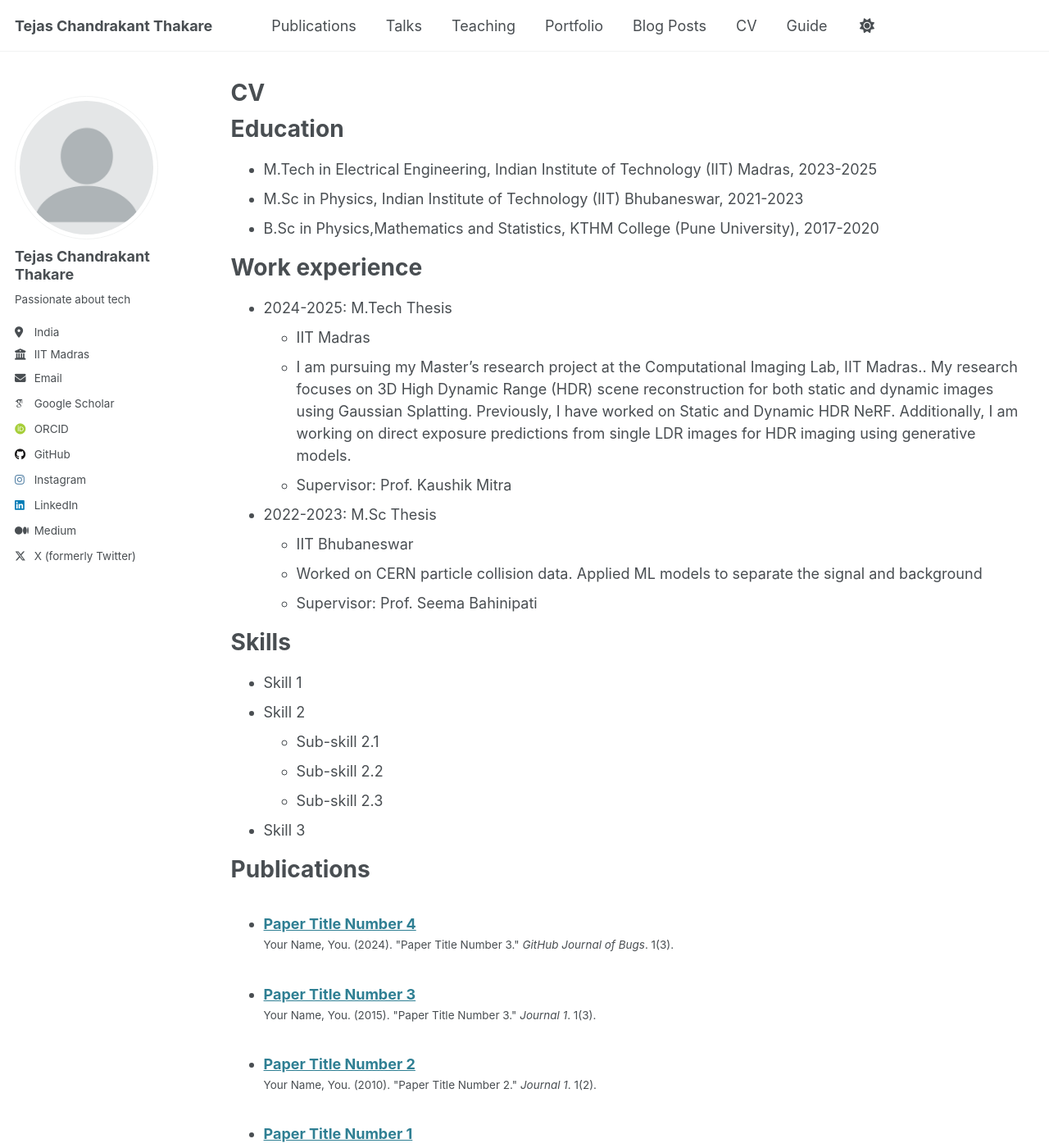
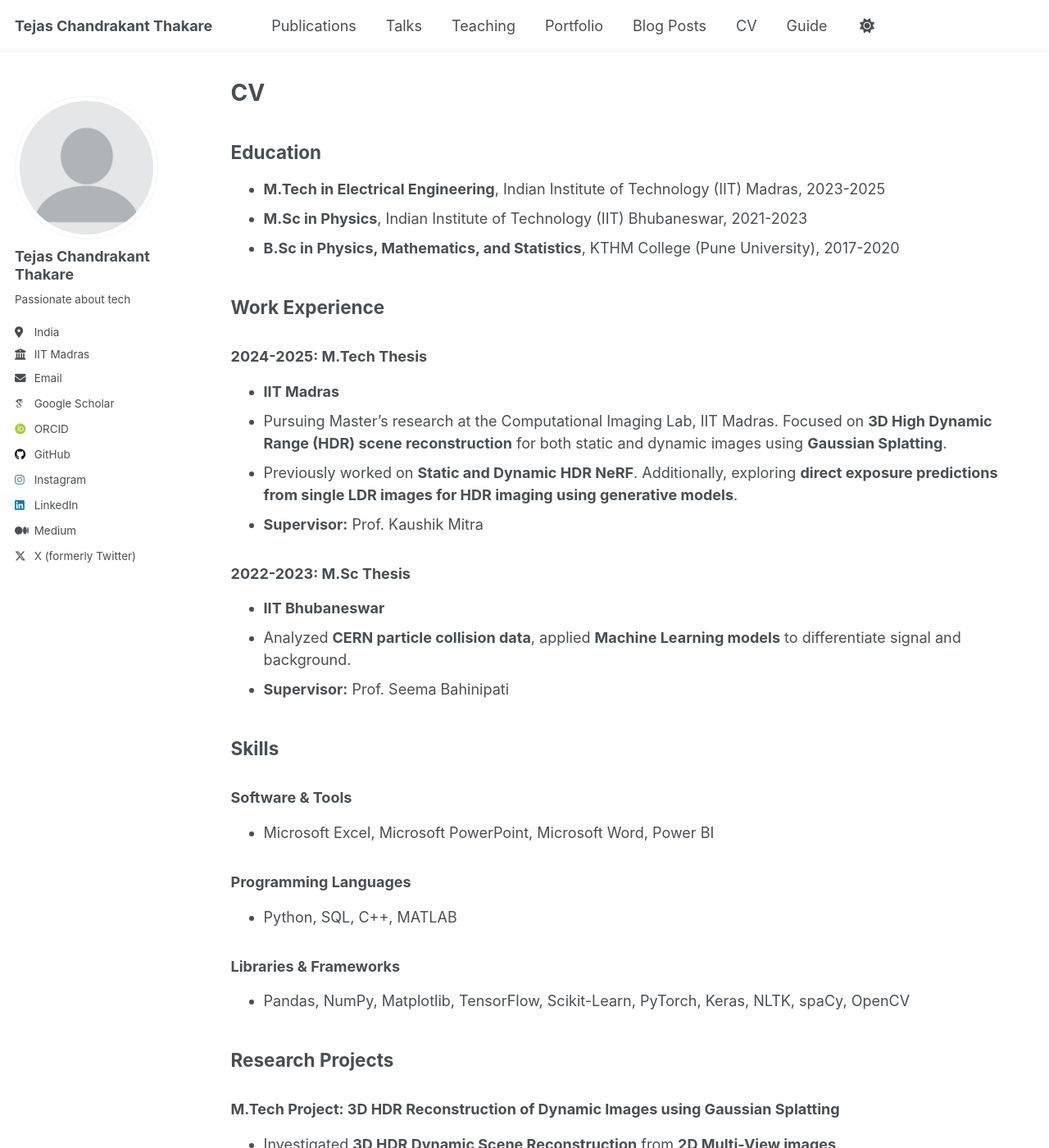
Before and after one commit to TejasCThakare/tejascthakare.github.io, a Jekyll site: the page built from _pages/cv.md, in a window 1280 px wide and 1400 px high. Shown: the whole window at 82% size. Built offline with Jekyll 4.4.1, drawn with Linux system fonts in a browser that asks for light colours; some web fonts are replaced; some of the changed text lies outside the part shown.

Commit message:
Update cv.md

```diff
--- a/_pages/cv.md
+++ b/_pages/cv.md
@@ -9,55 +9,117 @@ redirect_from:
 
 {% include base_path %}
 
-Education
-======
-* M.Tech in Electrical Engineering, Indian Institute of Technology (IIT) Madras, 2023-2025
-* M.Sc in Physics, Indian Institute of Technology (IIT) Bhubaneswar, 2021-2023
-* B.Sc in Physics,Mathematics and Statistics, KTHM College (Pune University), 2017-2020
+## Education
 
-Work experience
-======
-* 2024-2025: M.Tech Thesis
-  * IIT Madras
-  * I am pursuing my Master's research project at the Computational Imaging Lab, IIT Madras.. My research focuses on 3D
-    High Dynamic Range (HDR) scene reconstruction for both static and dynamic images using Gaussian Splatting.
-    Previously, I have worked on Static and Dynamic HDR NeRF. Additionally, I am working on direct exposure predictions from single LDR images for HDR imaging
-    using generative models.
-  * Supervisor: Prof. Kaushik Mitra
+* **M.Tech in Electrical Engineering**, Indian Institute of Technology (IIT) Madras, 2023-2025
+* **M.Sc in Physics**, Indian Institute of Technology (IIT) Bhubaneswar, 2021-2023
+* **B.Sc in Physics, Mathematics, and Statistics**, KTHM College (Pune University), 2017-2020
 
-* 2022-2023: M.Sc Thesis
-  * IIT Bhubaneswar
-  * Worked on CERN particle collision data. Applied ML models to separate the signal and background
-  * Supervisor: Prof. Seema Bahinipati
+## Work Experience
 
+### 2024-2025: M.Tech Thesis
+* **IIT Madras**
+* Pursuing Master's research at the Computational Imaging Lab, IIT Madras. Focused on **3D High Dynamic Range (HDR) scene reconstruction** for both static and dynamic images using **Gaussian Splatting**.
+* Previously worked on **Static and Dynamic HDR NeRF**. Additionally, exploring **direct exposure predictions from single LDR images for HDR imaging using generative models**.
+* **Supervisor:** Prof. Kaushik Mitra
 
-Skills
-======
-* Skill 1
-* Skill 2
-  * Sub-skill 2.1
-  * Sub-skill 2.2
-  * Sub-skill 2.3
-* Skill 3
+### 2022-2023: M.Sc Thesis
+* **IIT Bhubaneswar**
+* Analyzed **CERN particle collision data**, applied **Machine Learning models** to differentiate signal and background.
+* **Supervisor:** Prof. Seema Bahinipati
 
-Publications
-======
-  <ul>{% for post in site.publications reversed %}
-    {% include archive-single-cv.html %}
-  {% endfor %}</ul>
+## Skills
 
-Talks
-======
-  <ul>{% for post in site.talks reversed %}
-    {% include archive-single-talk-cv.html  %}
-  {% endfor %}</ul>
+### Software & Tools
+* Microsoft Excel, Microsoft PowerPoint, Microsoft Word, Power BI
 
-Teaching
-======
-  <ul>{% for post in site.teaching reversed %}
-    {% include archive-single-cv.html %}
-  {% endfor %}</ul>
+### Programming Languages
+* Python, SQL, C++, MATLAB
 
-Service and leadership
-======
-* Currently signed in to 43 different slack teams
+### Libraries & Frameworks
+* Pandas, NumPy, Matplotlib, TensorFlow, Scikit-Learn, PyTorch, Keras, NLTK, spaCy, OpenCV
+
+## Research Projects
+
+### **M.Tech Project: 3D HDR Reconstruction of Dynamic Images using Gaussian Splatting**
+* Investigated **3D HDR Dynamic Scene Reconstruction** from **2D Multi-View images**.
+* Explored **NeRF and its limitations** for HDR scene reconstruction.
+* Implementing **Gaussian Splatting with Deep Learning** for improved HDR rendering.
+
+### **M.Sc Project: Machine Learning on CERN’s Big Data**
+* Processed **petabyte-scale datasets** from CERN, performed **Exploratory Data Analysis**.
+* Optimized model inputs and improved **Boosted Decision Tree algorithm** performance.
+* Achieved a **0.98 ROC value** for classifying signal and noise.
+
+### **B.Sc Project: The Exponentially Changing Periodic Probability Density Function (PDF)**
+* Developed **Sinex distribution**, a novel PDF with multiple peaks, using **Laplace Transforms**.
+* Derived mean and variance using **gamma function & Inverse Laplace Transforms**.
+* Showed that **Sinex distribution approximates Gamma Distribution** under certain conditions.
+
+## Personal Projects
+
+### **Lung Cancer Detection using CNN**
+* Developed **CNN model** achieving **92% validation accuracy** on microscopic lung images.
+* Achieved **97%, 87%, and 91% F1-scores** for three lung cancer types.
+* Improved efficiency with **regularization & augmentation techniques**.
+
+### **Autocorrect System**
+* Designed **text autocorrection system**, improving **accuracy and user experience**.
+* Increased data processing efficiency by **15%**.
+* Implemented word variant production for **accurate spelling correction**.
+
+### **Movie Recommendation System**
+* Built a **content-based recommendation system** using **4,800+ movies**.
+* Engineered features for **better accuracy** in retrieval and ranking of top 10 movies.
+
+### **Chatbot Creation**
+* Developed **chatbot model** using **TensorFlow & Keras**, achieving **94% accuracy**.
+* Mapped **user input patterns to intents** using a JSON dataset.
+* Implemented **embeddings, pooling, and dense layers** for improved responses.
+
+## Relevant Coursework
+
+### IIT Madras
+* Pattern Recognition and Machine Learning (PRML)
+* Natural Language Processing
+* Data Analysis & Visualization in R/Python/SQL (DAV)
+* Probability Foundations for Electrical Engineers
+* Computational Photography
+* Image Signal Processing (ISP)
+
+### Online/Other Courses
+* Data Structures and Algorithms in Python (Udemy)
+* Computer Vision with OpenCV and Deep Learning (Udemy)
+* Machine Learning, Data Science, and Deep Learning (Udemy)
+* Data-Driven Astronomy (University of Sydney, Coursera)
+* Linear Algebra (B.Sc. + M.Sc.)
+* Atomistic Simulations with Python (M.Sc. Course)
+
+## Publications
+
+<ul>{% for post in site.publications reversed %}
+  {% include archive-single-cv.html %}
+{% endfor %}</ul>
+
+## Talks
+
+<ul>{% for post in site.talks reversed %}
+  {% include archive-single-talk-cv.html  %}
+{% endfor %}</ul>
+
+## Teaching
+
+<ul>{% for post in site.teaching reversed %}
+  {% include archive-single-cv.html %}
+{% endfor %}</ul>
+
+## Service and Leadership
+
+* **Student Placement Coordinator:** Managed placement season for **200+ students** at IIT Bhubaneswar.
+* **Assistant Coordinator, Counseling Service Team:** Guided **80+ freshers** on campus at IIT Bhubaneswar.
+* Currently signed in to **43 different Slack teams**.
+
+---
+
+**LinkedIn:** [Tejas Thakare](https://www.linkedin.com/in/tejas-t-722758204/)
+**GitHub:** [TejasCThakare](https://github.com/TejasCThakare)
```
